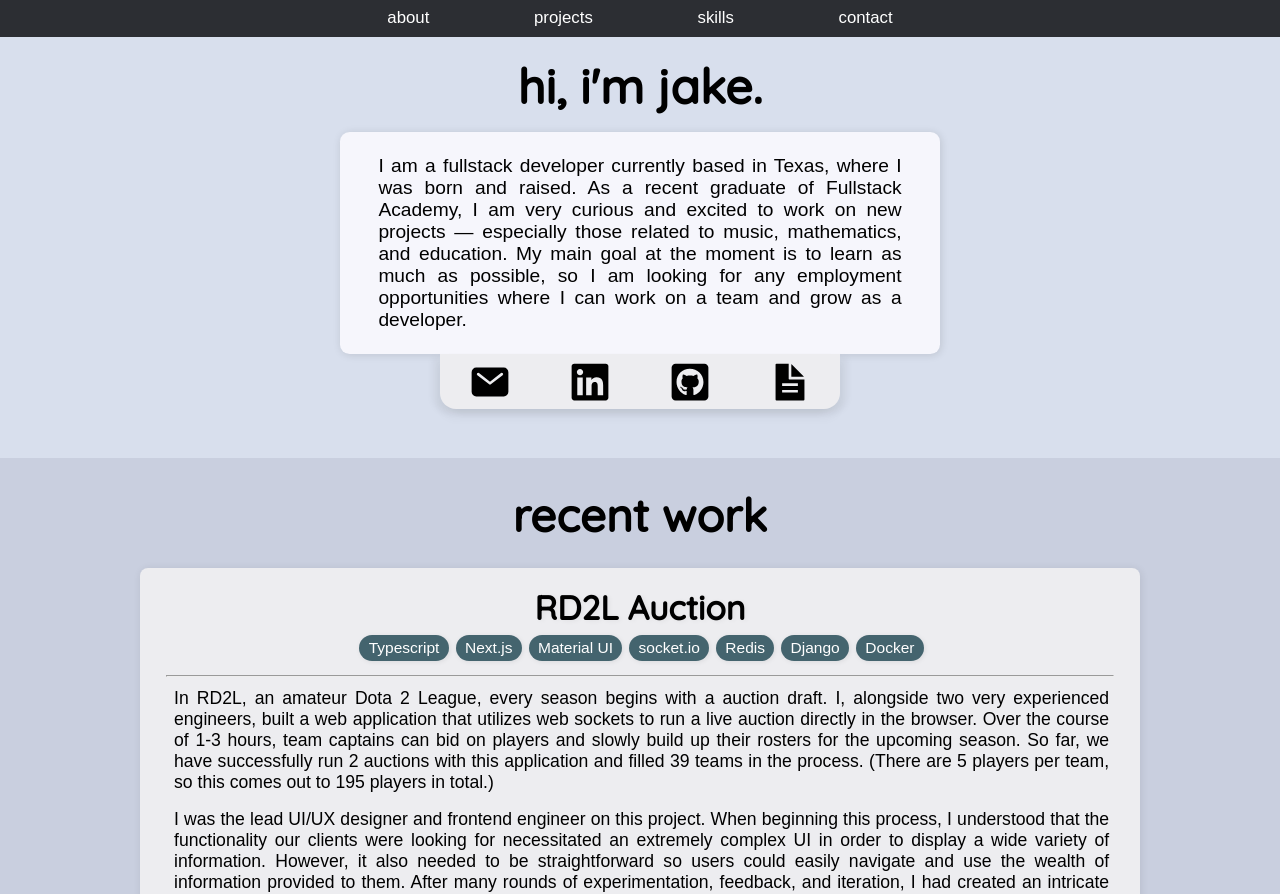
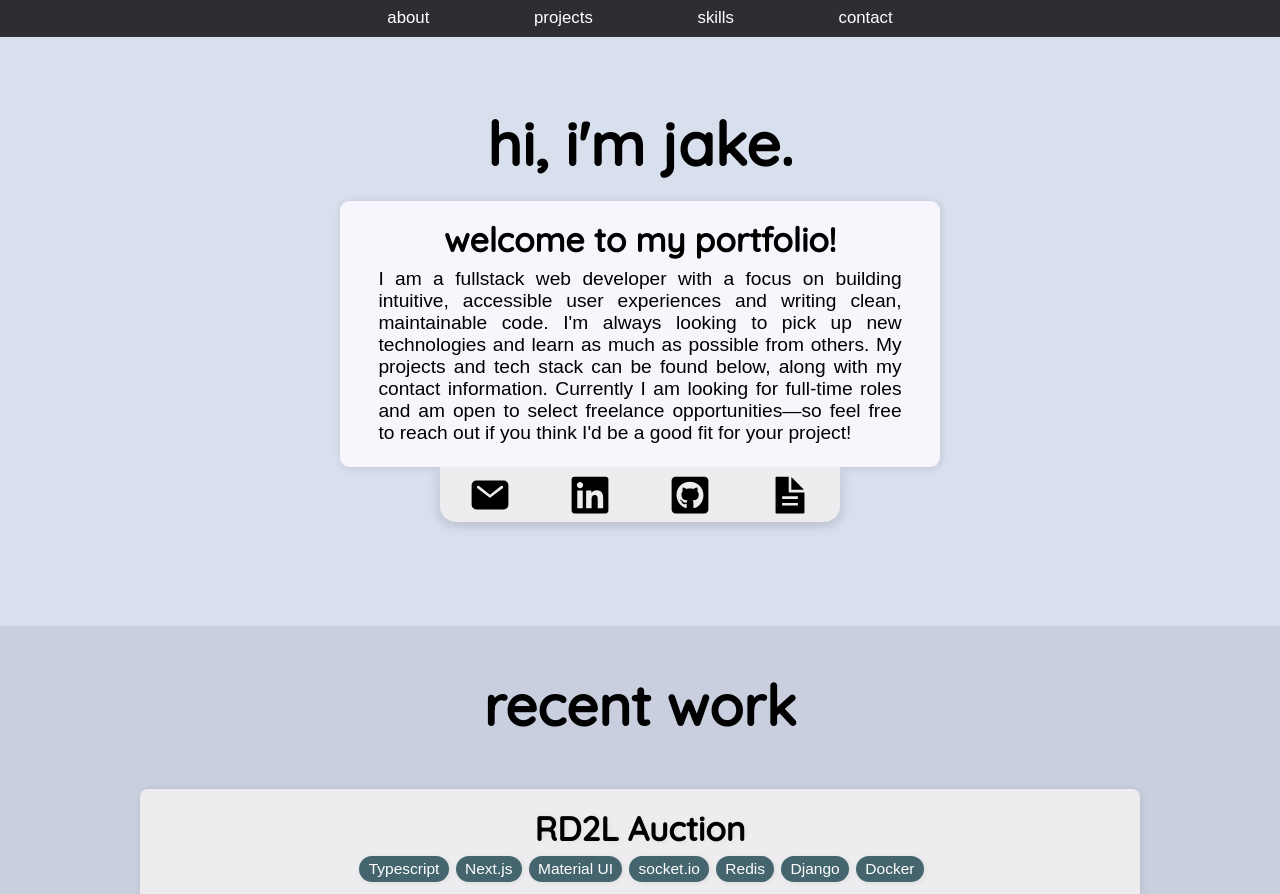
Before and after one commit to l-ohman/portfolio, a React (Create React App) app: page / in a window 1280 px wide. Shown: the top 894 px of the page. Built offline with nearby package versions, Linux system fonts and the light colour scheme; a web font is replaced by a local one.

Commit message:
Misc sizing/styling

```diff
--- a/src/components/Hero.js
+++ b/src/components/Hero.js
@@ -7,8 +7,25 @@ import { IoMail, IoDocumentTextSharp } from "react-icons/io5";
 const HeroContainer = styled.div`
   padding: 3.5em 1em 2.45em;
   color: black;
+  h1 {
+    font-size: 3rem;
+  }
+  h2 {
+    text-align: center;
+    font-size: 1.9rem;
+    margin-bottom: 8px;
+  }
+
   @media screen and (min-width: 650px) {
-    padding-bottom: 3.1em;
+    padding-top: calc(3.5em + 50px);
+    padding-bottom: calc(3.1em + 55px);
+    h1 {
+      font-size: 3.75rem;
+    }
+    h2 {
+      font-size: 2.1rem;
+      margin-bottom: 2px;
+    }
   }
 
   #hero-header {
@@ -21,14 +38,12 @@ const HeroContainer = styled.div`
     h1 {
       width: fit-content;
       text-align: center;
-      font-size: 260%;
       margin: 0 auto 0.5rem;
     }
 
     @media screen and (min-width: 650px) {
       h1 {
-        font-size: 300%;
-        margin-bottom: 0;
+        margin-bottom: 0.25rem;
       }
     }
   }
@@ -94,7 +109,7 @@ export default function Hero() {
       </div>
       <div id="hero-main">
         <div id="bio">
-          <p>
+          {/* <p>
             I am a fullstack developer currently based in Texas, where I was
             born and raised. As a recent graduate of Fullstack Academy, I am
             very curious and excited to work on new projects — especially those
@@ -102,6 +117,17 @@ export default function Hero() {
             moment is to learn as much as possible, so I am looking for any
             employment opportunities where I can work on a team and grow as a
             developer.
+          </p> */}
+          <h2>welcome to my portfolio!</h2>
+          <p>
+            I am a fullstack web developer with a focus on building intuitive,
+            accessible user experiences and writing clean, maintainable code.
+            I'm always looking to pick up new technologies and learn as much as
+            possible from others. My projects and tech stack can be found below,
+            along with my contact information. Currently I am looking for
+            full-time roles and am open to select freelance opportunities—so
+            feel free to reach out if you think I'd be a good fit for your
+            project!
           </p>
         </div>
       </div>
--- a/src/components/ProjectList.js
+++ b/src/components/ProjectList.js
@@ -15,16 +15,17 @@ const ContentContainer = styled.div`
   color: black;
 
   h1 {
-    font-size: 260%;
     text-align: center;
-    margin-bottom: 0.3em;
+    font-size: 2.9rem;
+    margin: 0;
+    padding: 0.1em 0.2rem 0.55em;
   }
   @media screen and (min-width: 650px) {
     padding: 0.6em 1em 0.1em;
     > h1 {
-      font-size: 285%;
+      font-size: 3.5rem;
       margin: 0;
-      padding: 0.4em 0.7em 0.2em;
+      padding: 0.6em 0.25rem 0.6em;
     }
     #project-list {
       padding: 0.8em 1em 1em;
--- a/src/components/Skills.js
+++ b/src/components/Skills.js
@@ -5,11 +5,6 @@ import colors from "../colors.json";
 
 const SkillsContainer = styled.div`
   padding: 1.2em 1.2em 1.9em;
-  > h1 {
-    font-size: 260%;
-    text-align: center;
-    color: black;
-  }
   .tech-list {
     margin: 0.3em auto 0;
     display: flex;
@@ -35,11 +30,18 @@ const SkillsContainer = styled.div`
     }
   }
 
+  h1 {
+    text-align: center;
+    font-size: 2.9rem;
+    margin: 0;
+    padding: 0.1em 0.2rem 0.3em;
+  }
   @media screen and (min-width: 650px) {
     padding: 1.65em 1.2em 2.5em;
     > h1 {
-      font-size: 285%;
-      margin-bottom: 0.5em;
+      font-size: 3.5rem;
+      margin: 0;
+      padding: 0.2em 0.25rem 0.45em;
     }
   }
 
```
Also changed, not shown: 2 other files (tests, documents, lock files or other folders).
